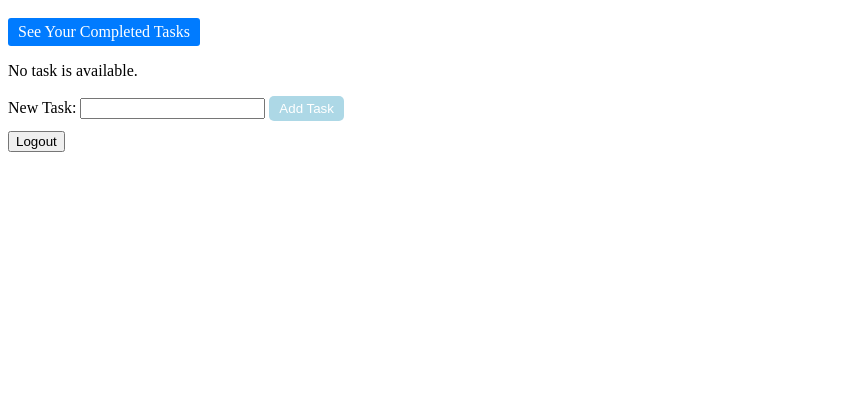
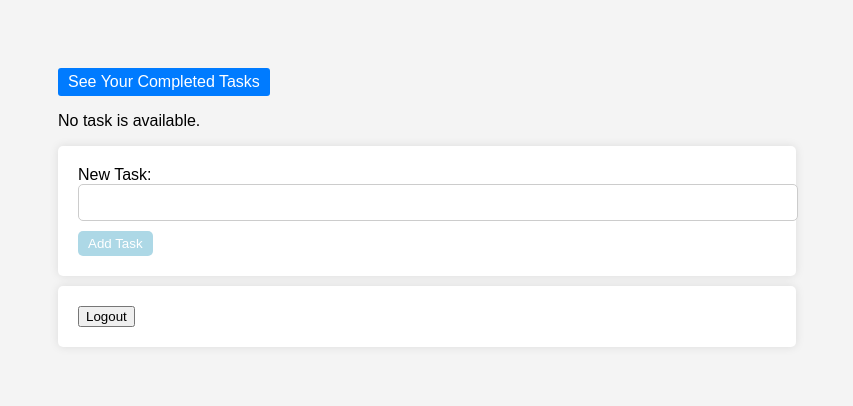
Before and after one commit to zudcow/to_do, a Django app: page /to_do/ in a window 1280 px wide. Shown: the top 406 px of the page, without its empty margins (0-853 px from the left). Run offline with Django 4.2, Linux system fonts and the light colour scheme; a user stored in the database is signed in; data comes from the database, SQL or seed files in the repository.

Commit message:
Update login and registration form styling

```diff
--- a/static/styles.css
+++ b/static/styles.css
@@ -1,4 +1,58 @@
-/* Increase the font size for task descriptions */
+
+/* Style the page */
+
+body {
+    font-family: Arial, sans-serif;
+    background-color: #f4f4f4;
+    padding: 50px;
+}
+
+h2 {
+    text-align: center;
+    margin-bottom: 20px;
+}
+
+.form-container {
+    display: flex;
+    justify-content: center;
+    align-items: center;
+    height: 100vh; /* This makes the container take up the full height of the viewport */
+}
+
+form {
+    background-color: #ffffff;
+    padding: 20px;
+    border-radius: 5px;
+    margin-bottom: 20px;
+    box-shadow: 0px 0px 10px 0px rgba(0,0,0,0.1);
+}
+
+form input[type="text"], form input[type="password"] {
+    width: 100%;
+    padding: 10px;
+    margin-bottom: 10px;
+    border-radius: 5px;
+    border: 1px solid #cccccc;
+}
+
+form button {
+    padding: 10px 20px;
+    border: none;
+    background-color: #007BFF;
+    color: #ffffff;
+    border-radius: 5px;
+    cursor: pointer;
+}
+
+form button:hover {
+    background-color: #0056b3;
+}
+
+.alert {
+    color: red;
+    font-size: 0.8em;
+    margin-bottom: 10px;
+}
 
 .task-container {
     display: flex;
```
Also changed, not shown: to_do/templates/registration/login.html (+30 -1 lines).
